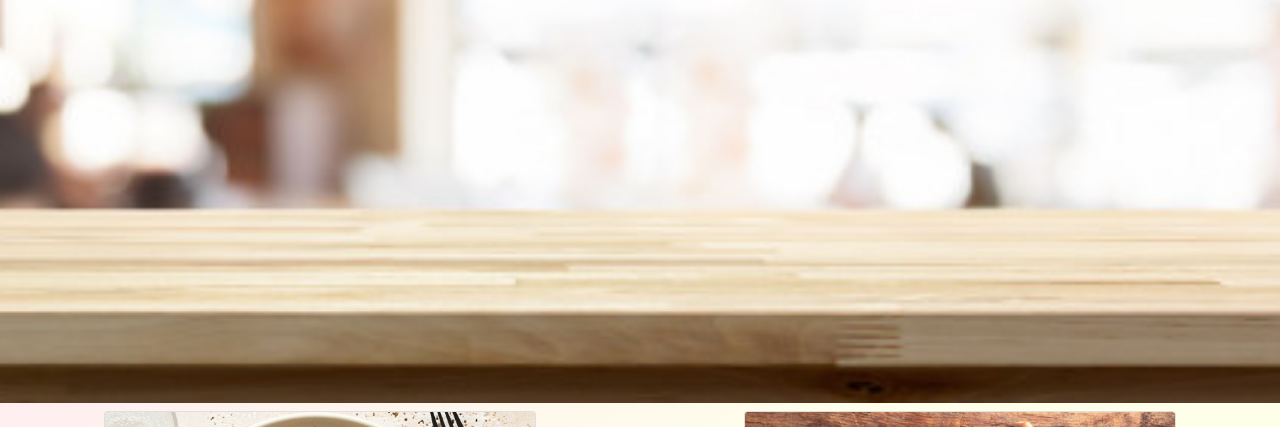
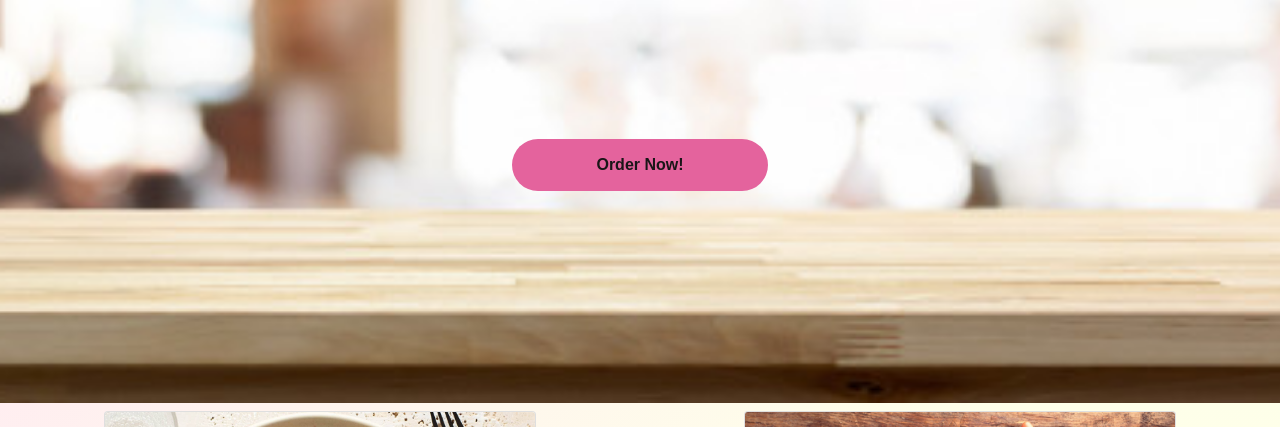
Before and after one commit to shivanshi-s/small-learnings, a plain HTML site: page Resturant-BootStrap/index.html in a window 1280 px wide. Shown: the part 373-800 px from the top of the page. Drawn offline with nearby package versions, Linux system fonts and the light colour scheme.

Commit message:
modification

```diff
--- a/Resturant-BootStrap/index.html
+++ b/Resturant-BootStrap/index.html
@@ -47,6 +47,9 @@
     </p>
     <h3>Just a good chef.</h3>
   </div>
+  <button class="btn">
+    Order Now!
+  </button>
 </div>
 
 <!------- CARDS -------->
--- a/Resturant-BootStrap/style.css
+++ b/Resturant-BootStrap/style.css
@@ -39,7 +39,23 @@ background: linear-gradient(124deg, rgba(255,231,242,0.7438020252046131) 12%, rg
     font-family: 'Rubik';
     text-shadow: 10px 10px rgba(168, 88, 88, 0.2);
 }
-
+.btn {
+  z-index: 700;
+  position: relative;
+  color: rgb(26, 22, 24);
+  font-weight: 700;
+  width: 20%;
+  background-color: rgb(228, 99, 157);
+  text-align: center;
+  justify-content: center;
+  top: 50%;
+  left: 40%;
+  border-width: 0.5rem;
+  border-radius: 2rem;
+}
+.btn:hover {
+  background-color: salmon;
+}
 ::selection {
   color: rgb(255, 131, 193);
 }
```
